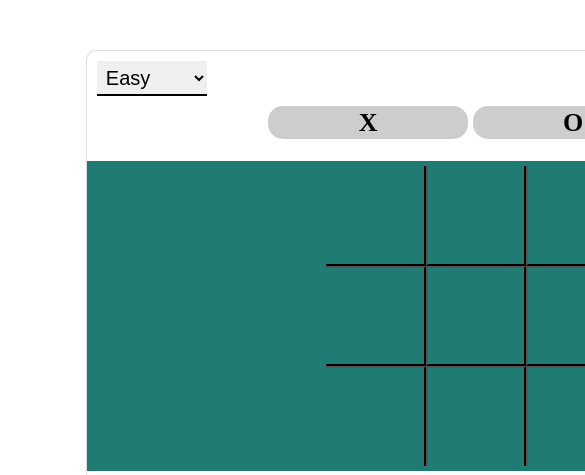
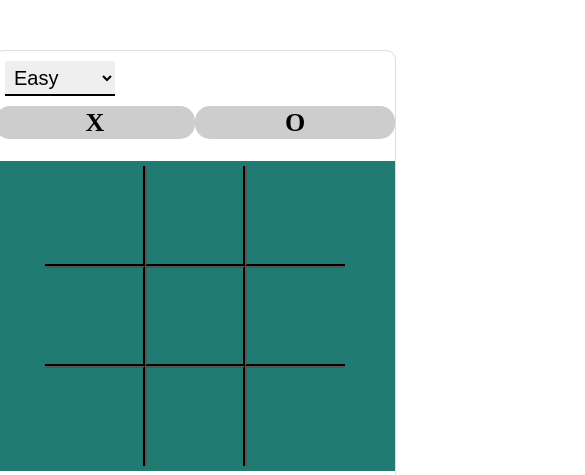
Before and after one commit to Abd-enour/Tic-Tac-Toe, a plain HTML site: page index.html in a window 390 px wide. Shown: the top 475 px of the page, 585 px wide, since content can reach past the window. Drawn offline with Linux system fonts and the light colour scheme.

Commit message:
made it mobile friendly

```diff
--- a/style.css
+++ b/style.css
@@ -7,10 +7,10 @@ body{
     margin: 0px;
 }
 main{
-    padding-left: 22%;
+    display: flex;
+    justify-content: center;
 }
 .container{
-    width: 780px;
     border: 1px solid #dedcdc;
     margin-top: 50px;
     border-radius: 10px;
@@ -33,10 +33,8 @@ main{
 }
 #item-sign-container{
     display: flex;
-    width: 410px;
     border: none;
-    justify-content: space-around;
-    margin-left: 23%;
+    justify-content: center;
 }
 .item-sign{
     display: flex;
```
Also changed, not shown: javascript.js (+0 -95 lines).
